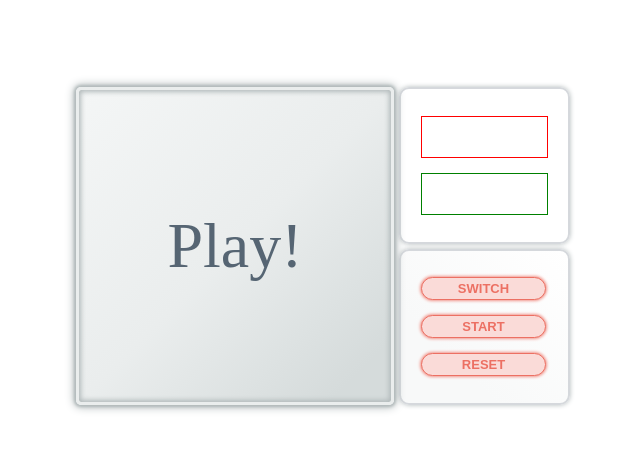
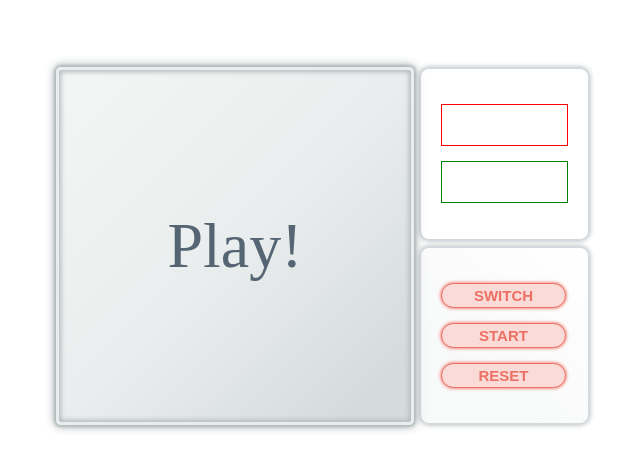
Before and after one commit to driven85/15-puzzle, a React app: page / in a window 1280 px wide. Shown: the part 154-624 px from the top of the page, without its empty margins (317-957 px from the left). Built offline with nearby package versions, Linux system fonts and the light colour scheme.

Commit message:
Layout for 768px and wider screens implemented

```diff
--- a/src/components/Game/Box/styles.sass
+++ b/src/components/Game/Box/styles.sass
@@ -7,3 +7,8 @@
   display: flex
   flex-wrap: wrap
   padding: 3px
+
+@media screen and (min-width: 768px)
+  .box
+    width: 350px
+    height: 350px
--- a/src/components/Game/EmptySpace/styles.sass
+++ b/src/components/Game/EmptySpace/styles.sass
@@ -1,3 +1,8 @@
 .empty-space
   width: 77.5px
   height: 77.5px
+
+@media screen and (min-width: 768px)
+  .empty-space
+    width: 87.5px
+    height: 87.5px
--- a/src/components/Game/Lid/styles.sass
+++ b/src/components/Game/Lid/styles.sass
@@ -38,3 +38,8 @@
   visibility: hidden
   width: 0
   height: 0
+
+@media screen and (min-width: 768px)
+  .lid
+    width: 358px
+    height: 358px
--- a/src/components/Game/Tile/styles.sass
+++ b/src/components/Game/Tile/styles.sass
@@ -11,3 +11,8 @@
   align-items: center
   justify-content: center
   color: #EC7063
+
+@media screen and (min-width: 768px)
+  .tile
+    width: 80.5px
+    height: 80.5px
--- a/src/components/RemoteControl/styles.sass
+++ b/src/components/RemoteControl/styles.sass
@@ -14,6 +14,11 @@
   button + button
     margin-top: 15px
 
+@media screen and (min-width: 425px)
+  .remote-control
+    button
+      font-size: 15px
+
 @media screen and (min-width: 500px)
  .remote-control
    padding-left: 20px
```
